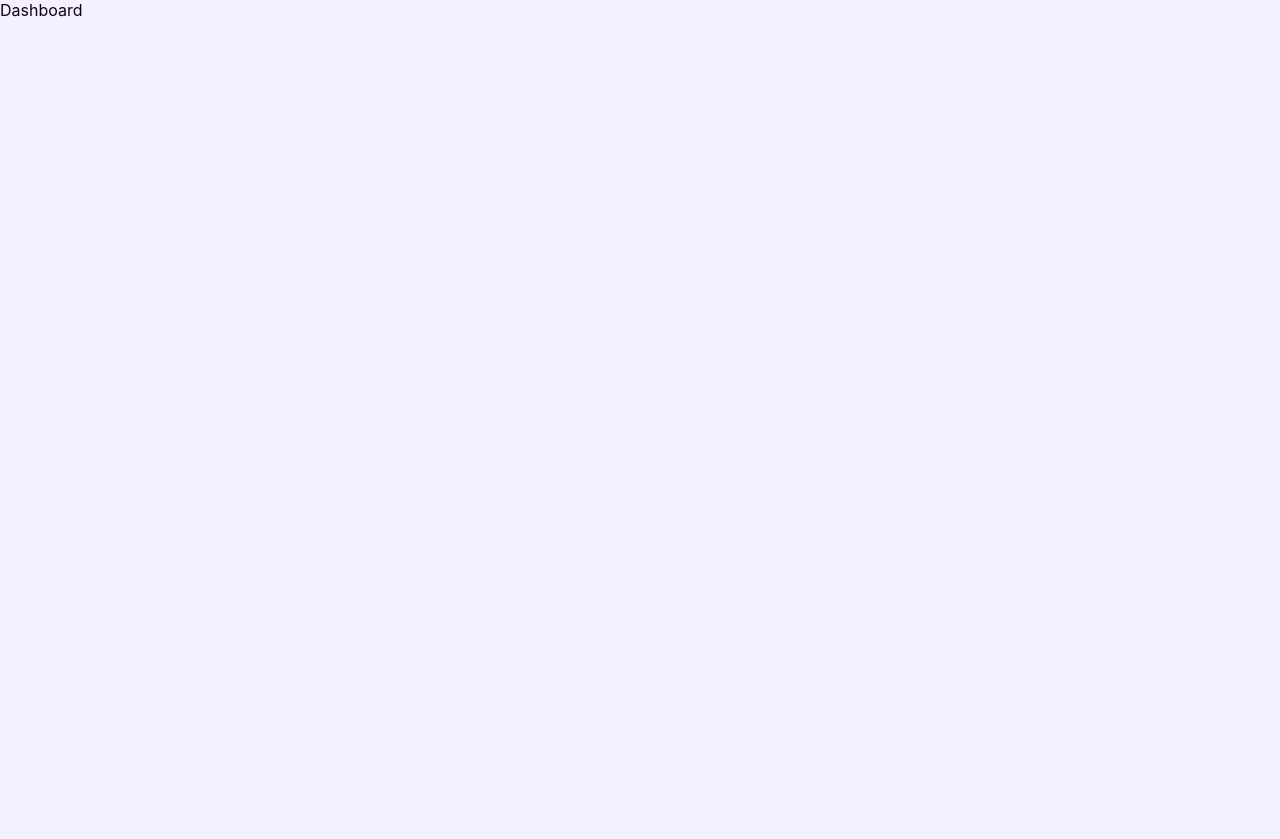
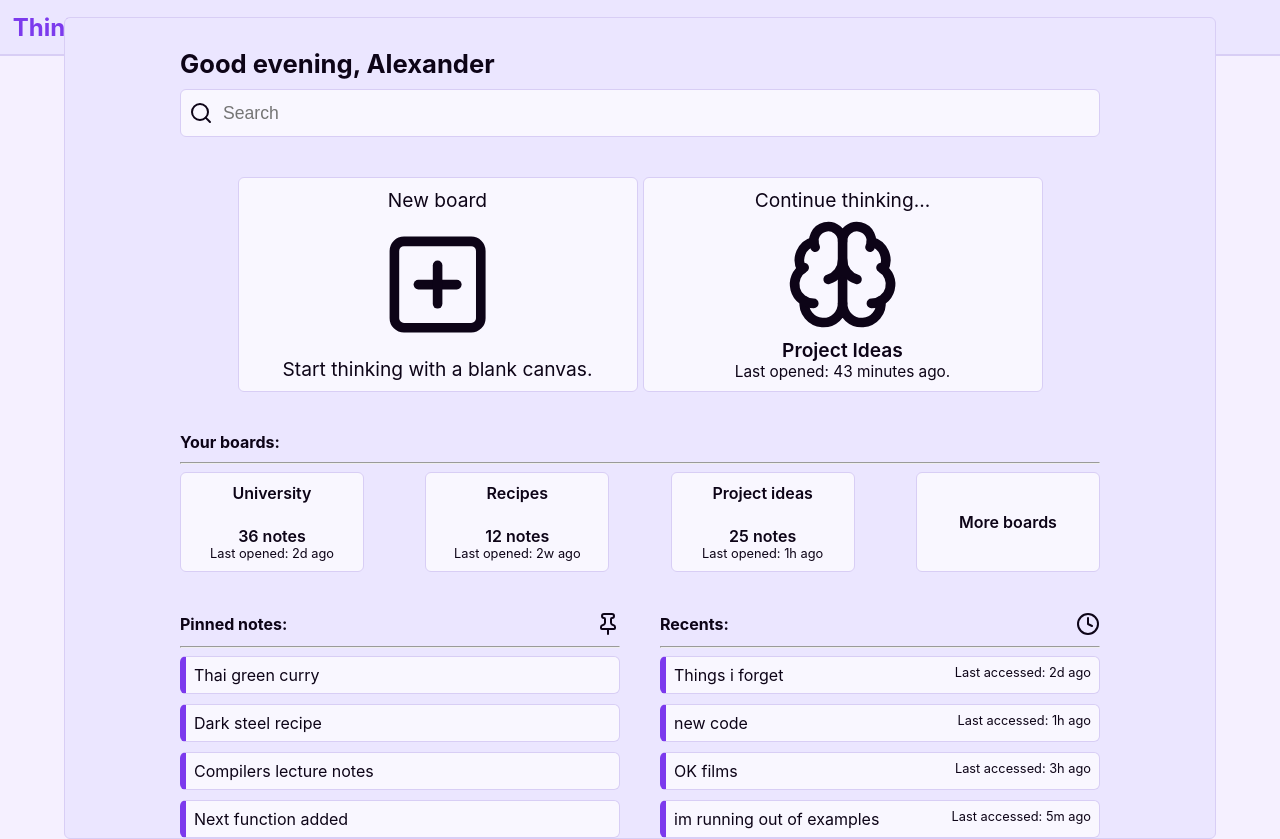
Before and after one commit to ami0628/thinkable, a React (Vite) app: page /dashboard in a window 1280 px wide. Before the commit the page ends 800 px from the top, so only its background shows below. Built offline with nearby package versions, Linux system fonts and the light colour scheme.

Commit message:
dashboard page example structure

```diff
--- /dev/null
+++ b/src/pages/Dashboard/Dashboard.css
@@ -0,0 +1,193 @@
+.body-container{
+    height: calc(100vh - var(--header-height));
+    width: 100vw;
+
+    display: flex;
+    flex-direction: column;
+    align-items: center;
+    justify-content: center;
+}
+
+
+.dashboard-container{
+    background-color: var(--surface);
+    display: flex;
+    flex-direction: column;
+    align-items: center;
+    gap: 40px;
+
+    width: 90%;
+
+    flex:1;
+
+    margin:1%;
+
+    border:solid 1px var(--border);
+    border-radius: var(--radius-sm);
+}
+
+.dashboard-search-heading{
+    width: 100%;
+    align-items: center;
+    gap:10px;
+    display: flex;
+    flex-direction: column;
+}
+
+.dashboard-heading{
+    font-size: 1.6em;
+    margin:0;
+    margin-top:30px;
+    align-self: flex-start;
+    padding-left: 10%;
+}
+
+.dashboard-card{
+    background-color: var(--surface-light);
+    border:solid 1px var(--border);
+    border-radius: var(--radius-sm);
+    transition: var(--transition-fast);
+    user-select: none;
+}
+
+.dashboard-card:hover{
+    transform: translateY(-2px);
+    border: solid 1px var(--text-primary);
+    background-color: var(--surface);
+    box-shadow: var(--shadow-md);
+    cursor: pointer;
+}
+
+.board-choices-big{
+    width: 80%;
+    padding-left:5%;
+    padding-right:5%;
+
+    display: flex;
+    justify-content: space-between;
+}
+
+.dashboard-card.big{
+    min-height:200px;
+    width: 400px;
+    padding: 10px;
+    gap:5px;
+
+    font-size: 1.2em;
+    color:var(--text-primary);
+
+    display: flex;
+    flex-direction: column;
+    align-items: center;
+    justify-content: space-between;
+}
+
+.dashboard-card.big .icon{
+    height:6em;
+    width: 6em;
+}
+
+.dashboard-card-title{
+    font-weight: 600;
+}
+
+.last-opened{
+    font-size: 0.8em;
+}
+
+.your-boards-container{
+    width: 80%;
+}
+
+.board-choices{
+    display: flex;
+    justify-content: space-between;
+}
+
+.dashboard-card.small{
+    height:100px;
+    width:20%;
+    display: flex;
+    flex-direction: column;
+    justify-content: space-between;
+    padding: 10px;
+}
+
+.dashboard-card.small.more{
+    justify-content: center;
+}
+
+.pinned-recents-container{
+    display: flex;
+    justify-content: space-between;
+    width:80%;
+    gap:40px;
+}
+
+.pinned-container,.recents-container{
+    width: 50%;
+}
+
+.pins,.recents{
+    width: 100%;
+    display: flex;
+    flex-direction: column;
+    gap:10px;
+}
+
+.dashboard-note{
+    width:100%;
+    padding:8px;
+    display: flex;
+    flex-direction: row;
+    justify-content: space-between;
+    border-left:solid 6px var(--primary);
+}
+
+.dashboard-container h4{
+    margin: 0;
+    margin-bottom:10px;
+    color:var(--text-primary);
+    display: flex;
+    align-items: center;
+    justify-content: space-between;
+    gap:8px;
+}
+
+.dashboard-container hr{
+    margin-top:0;
+    color:var(--text-primary);
+}
+
+
+
+.dashboard-search-container{
+    width:80%;
+    height: 3em;
+    background-color: var(--surface-light);
+    padding-left: 8px;
+    border:solid 1px var(--border);
+    border-radius: var(--radius-sm);
+
+    transition: var(--transition-fast);
+
+    display: flex;
+    align-items: center;
+}
+
+.dashboard-search{
+    outline: none;
+    border: none;
+    flex:1;
+    background:transparent;
+    height: 100%;
+
+    padding-left: 10px;
+    font-size: 1.1em;
+    font-weight: 400;
+}
+
+.dashboard-search-container:has(.dashboard-search:focus){
+    border:solid 2px var(--primary);
+    outline: none;
+}
--- a/src/pages/Dashboard/Dashboard.tsx
+++ b/src/pages/Dashboard/Dashboard.tsx
@@ -1,7 +1,109 @@
+import Header from "../../components/Header/Header"
+import "./Dashboard.css"
+import { Search, SquarePlus, Brain, Clock, Pin } from "lucide-react";
+
 function Dashboard (){
     return(
         <div>
-            Dashboard
+            <Header></Header>
+            <div className="body-container">
+                <div className="dashboard-container">
+                    <div className="dashboard-search-heading">
+                    <h3 className="dashboard-heading"> Good evening, Alexander </h3>
+                    <div className="dashboard-search-container">
+                        <Search/>
+                        <input type="text" className="dashboard-search" placeholder="Search"></input>
+                    </div>
+                    </div>
+                    <div className="board-choices-big">
+                        <div className="dashboard-card big">
+                            <p> New board </p>
+                            <SquarePlus className="icon"/>
+                            <p> Start thinking with a blank canvas. </p>
+                        </div>
+                        <div className="dashboard-card big">
+                            <p> Continue thinking... </p>
+                            <Brain className="icon"/>
+                            <div>
+                                <p className="dashboard-card-title"> Project Ideas </p>
+                                <p className="last-opened"> Last opened: 43 minutes ago. </p>
+                            </div>
+                        </div>
+                    </div>
+                    <div className="your-boards-container">
+                        <h4> Your boards:</h4>
+                        <hr></hr>
+                        <div className="board-choices">
+                            <div className="dashboard-card small">
+                                <p className="dashboard-card-title"> University </p>
+                                <div>
+                                <p className="dashboard-card-title"> 36 notes </p>
+                                <p className="last-opened"> Last opened: 2d ago </p>
+                                </div>
+                            </div>
+                            <div className="dashboard-card small">
+                                <p className="dashboard-card-title"> Recipes </p>
+                                <div>
+                                <p className="dashboard-card-title"> 12 notes </p>
+                                <p className="last-opened"> Last opened: 2w ago </p>
+                                </div>
+                            </div>
+                            <div className="dashboard-card small">
+                                <p className="dashboard-card-title"> Project ideas </p>
+                                <div>
+                                <p className="dashboard-card-title"> 25 notes </p>
+                                <p className="last-opened"> Last opened: 1h ago </p>
+                                </div>
+                            </div>
+                            <div className="dashboard-card small more">
+                                <p className="dashboard-card-title"> More boards </p>
+                            </div>
+                        </div>
+                    </div>
+                    <div className="pinned-recents-container">
+                        <div className="pinned-container">
+                            <h4>Pinned notes: <Pin/></h4>
+                            <hr></hr>
+                            <div className="pins">
+                                <div className="dashboard-card dashboard-note pin">
+                                    <p>Thai green curry</p>
+                                </div>
+                                <div className="dashboard-card dashboard-note pin">
+                                    <p>Dark steel recipe</p>
+                                </div>
+                                <div className="dashboard-card dashboard-note pin">
+                                    <p>Compilers lecture notes</p>
+                                </div>
+                                <div className="dashboard-card dashboard-note pin">
+                                    <p>Next function added</p>
+                                </div>
+                            </div>
+                        </div>
+                        <div className="recents-container">
+                            <h4>Recents: <Clock/></h4>
+                            <hr></hr>
+                            <div className="recents">
+                                <div className="dashboard-card dashboard-note recent">
+                                    <p>Things i forget</p>
+                                    <p className="last-opened">Last accessed: 2d ago</p>
+                                </div>
+                                <div className="dashboard-card dashboard-note recent">
+                                    <p>new code</p>
+                                    <p className="last-opened">Last accessed: 1h ago</p>
+                                </div>
+                                <div className="dashboard-card dashboard-note recent">
+                                    <p>OK films</p>
+                                    <p className="last-opened">Last accessed: 3h ago</p>
+                                </div>
+                                <div className="dashboard-card dashboard-note recent">
+                                    <p>im running out of examples</p>
+                                    <p className="last-opened">Last accessed: 5m ago</p>
+                                </div>
+                            </div>
+                        </div>
+                    </div>
+                </div>
+            </div>
         </div>
     );
 }
```
